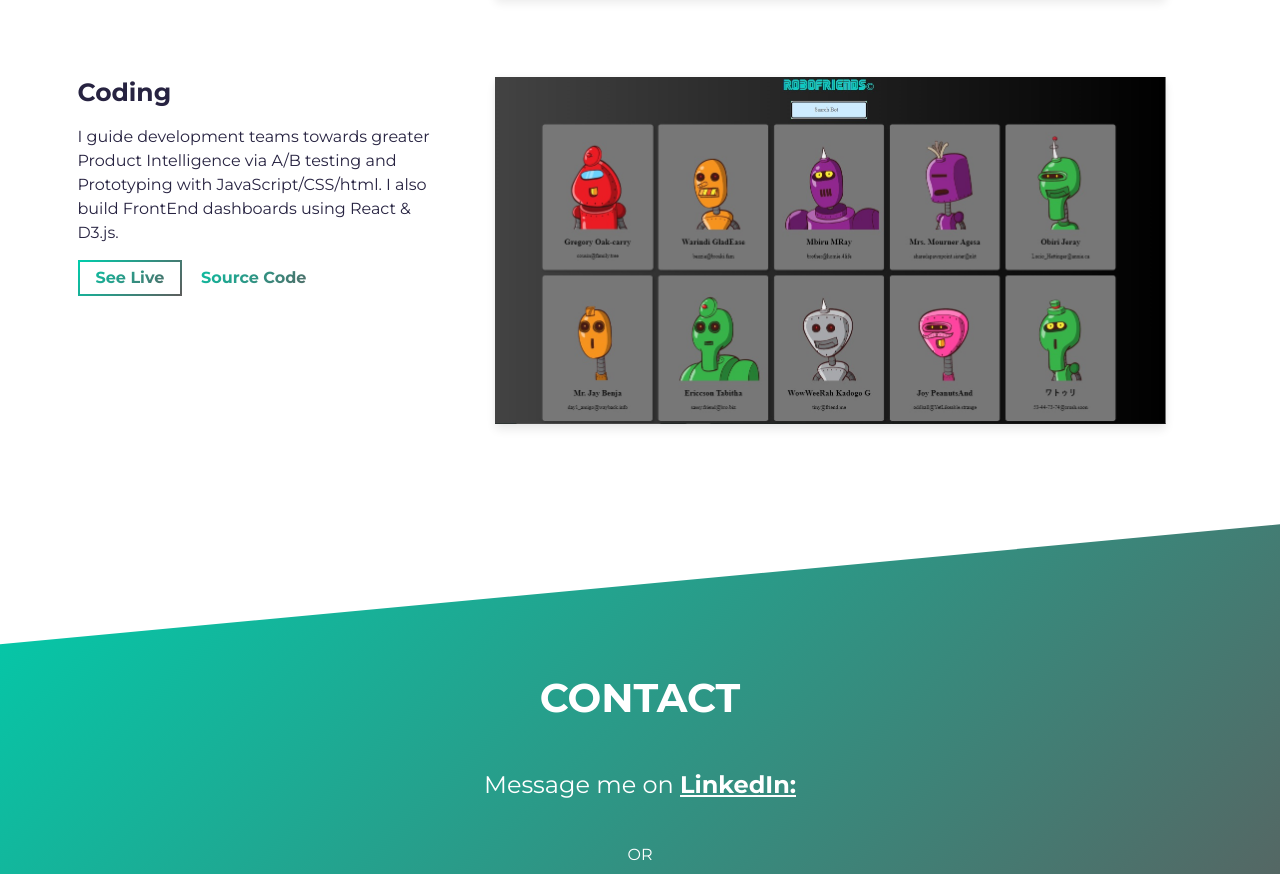
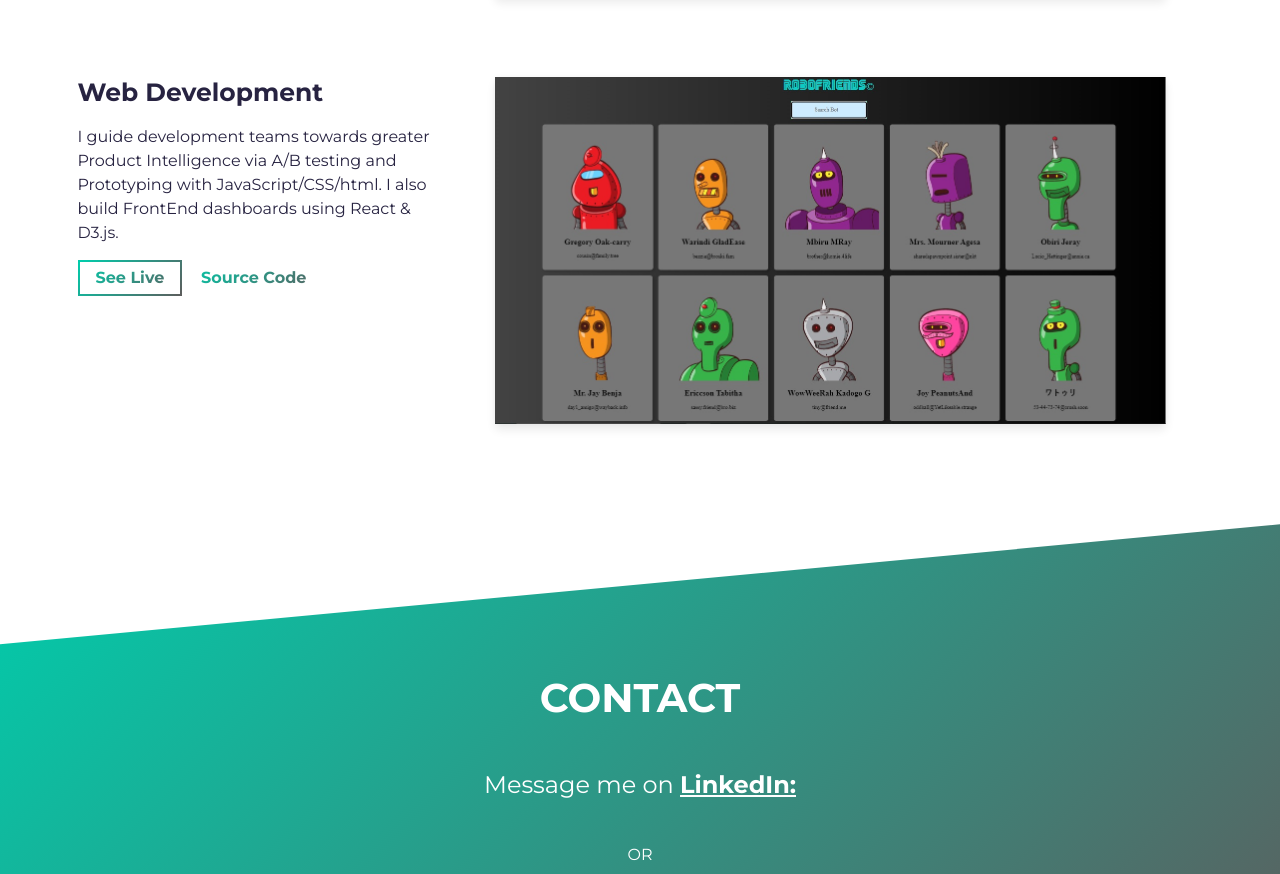
Before and after one commit to vmose/portfolio, a website built with Parcel: page src/index.html in a window 1280 px wide. Shown: the part 2349-3223 px from the top of the page. Built offline with nearby package versions, Linux system fonts and the light colour scheme.

Commit message:
Update index.html

```diff
--- a/src/index.html
+++ b/src/index.html
@@ -206,7 +206,7 @@
           <div class="row">
             <div class="col-lg-4 col-sm-12">
               <div class="project-wrapper__text load-hidden">
-                <h3 class="project-wrapper__text-title">Coding</h3>
+                <h3 class="project-wrapper__text-title">Web Development</h3>
                 <div>
                   <p class="mb-4">
                     I guide development teams towards greater Product Intelligence via A/B testing and Prototyping  with JavaScript/CSS/html. I also build FrontEnd dashboards using React & D3.js.
```
